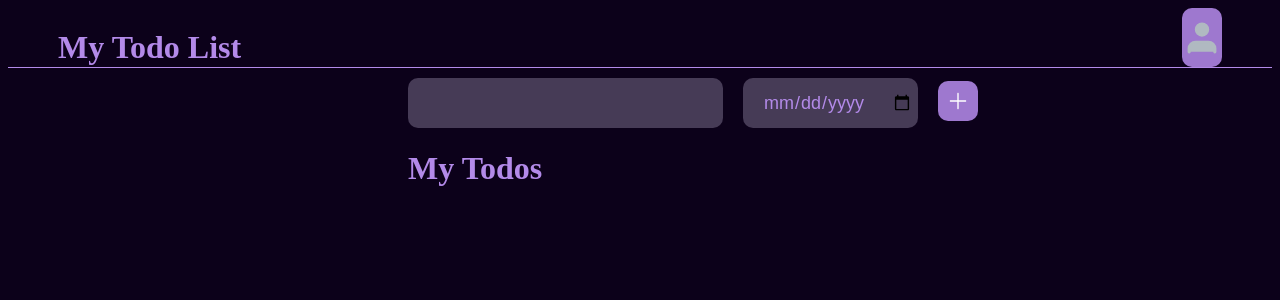
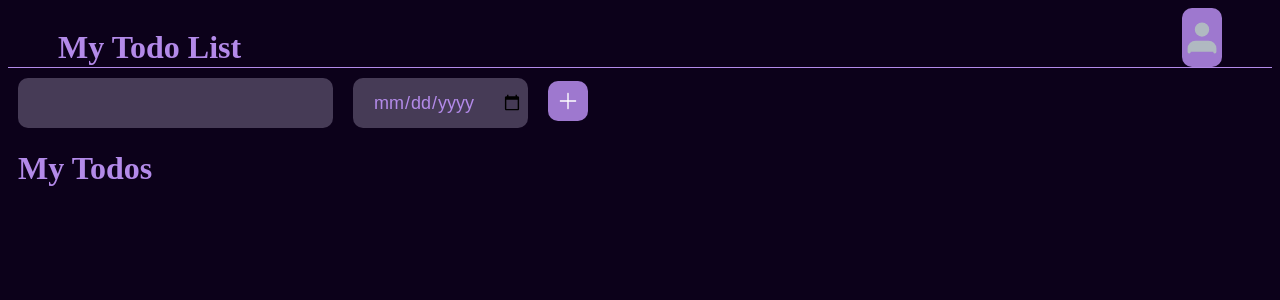
Before and after one commit to Niyi0904/todo_list, a React (Create React App) app: page / in a window 1280 px wide. Shown: the top 300 px of the page. Built offline with nearby package versions, Linux system fonts and the light colour scheme.

Commit message:
added a delete button

```diff
--- a/src/App.css
+++ b/src/App.css
@@ -1,5 +1,8 @@
 .container {
   margin-left: 400px;
+}
+.container1 {
+  margin-left: 10px;
 }
 .sub-container {
   display: flex;
--- a/src/App.js
+++ b/src/App.js
@@ -1,5 +1,5 @@
 import React from 'react';
-import { useState } from 'react';
+import { useState, useEffect } from 'react';
 import './App.css';
 import create from './data/btn.create.svg';
 import trash from './data/TrashSimple.svg';
@@ -7,40 +7,25 @@ import Header from './components/header';
 import Todo from './components/todo';
 import Input from './components/input';
 import Button from './components/button';
+import { UseStateContext } from './context/contextProvider';
 
 const App = () => {
+  const {screenSize, setScreenSize, add, setAdd, handleChange, handleDate, handleAdd } = UseStateContext();
 
-  const [value, setValue] = useState('')
-  const [date, setDate] = useState('');
+  useEffect(() => {
+    const handleResize = () => setScreenSize(window.innerWidth);
 
+    window.addEventListener('resize', handleResize);
 
-  const [add, setAdd] = useState([]);
+    handleResize();
 
-  const handleChange = (e) => (
-    setValue(e.target.value)
-  )
-  const handleDate = (e) => (
-    setDate(e.target.value)
-  )
-
-  const newTask = {
-    plan: value,
-    dates: date
-  }
-
-  const handleAdd = () => {
-
-    if(newTask.plan.trim() && newTask.dates.trim() !== '') {
-      setAdd([...add, newTask]);
-
-      console.log(add)
-    }
-  }
+    return () => window.removeEventListener('resize', handleResize);
+  },[screenSize]);
 
   return (
     <div>
       <Header/>
-      <div className='container'>
+      <div className={screenSize <= 1300 ? 'container1' : 'container'}>
         <div className='sub-container'>
           <Input
             type='text'
--- a/src/components/todo.jsx
+++ b/src/components/todo.jsx
@@ -3,16 +3,24 @@ import trash from '../data/TrashVector.svg';
 import mark from '../data/Vector.svg';
 
 import Button from './button';
+import { UseStateContext } from '../context/contextProvider';
 
-const Todo = ({tasks}) => {
+const Todo = () => {
+  const { add, setAdd } = UseStateContext();
+
+   const handleDelete = (index) => {
+    const update = add.filter(( _, i) => i !== index);
+    alert('you are about to delete');
+    setAdd(update);
+   }
 
   return (
     <div>
       <h1 className='todo-title'>My Todos</h1>
       <div>
         <ol>
-          {tasks.map((task, index) => (
-            <div className='todo'>
+          {add.map((task, index) => (
+            <div className='todo' key={index}>
               <li className='todo-list'>
                 <div className='todo-list-plan'>{task.plan}</div>
                 <div>{task.dates}</div>
@@ -21,6 +29,7 @@ const Todo = ({tasks}) => {
                 imageName='todo-image'
                 name='trash'
                 image={trash}
+                click={() =>handleDelete(index)}
               />
             </div>
           ))}
--- /dev/null
+++ b/src/context/contextProvider.js
@@ -0,0 +1,51 @@
+import { createContext, useContext, useState } from "react";
+
+const StateContext = createContext();
+
+export const ContextProvider = ({children}) => {
+
+  const [screenSize, setScreenSize] = useState(undefined);
+  const [value, setValue] = useState('')
+  const [date, setDate] = useState('');
+  const [add, setAdd] = useState([]);
+
+  const handleChange = (e) => (
+    setValue(e.target.value)
+  )
+  const handleDate = (e) => (
+    setDate(e.target.value)
+  )
+
+  const newTask = {
+    plan: value,
+    dates: date
+  }
+
+  const handleAdd = () => {
+
+    if(newTask.plan.trim() && newTask.dates.trim() !== '') {
+      setAdd([...add, newTask]);
+    }
+  }
+
+  return (
+  <StateContext.Provider
+    value={{
+      screenSize,
+      setScreenSize,
+      value,
+      setValue,
+      date,
+      setDate,
+      add,
+      setAdd,
+      handleChange,
+      handleDate,
+      handleAdd
+    }}
+  >
+    {children}
+  </StateContext.Provider>
+)};
+
+export const UseStateContext = () => useContext(StateContext);
--- a/src/index.js
+++ b/src/index.js
@@ -1,11 +1,14 @@
 import React from 'react';
 import ReactDOM from 'react-dom/client';
 import App from './App';
+import { ContextProvider } from './context/contextProvider';
 
 const root = ReactDOM.createRoot(document.getElementById('root'));
 root.render(
   <React.StrictMode>
-    <App />
+    <ContextProvider>
+      <App />
+    </ContextProvider>
   </React.StrictMode>
 );
 
```
